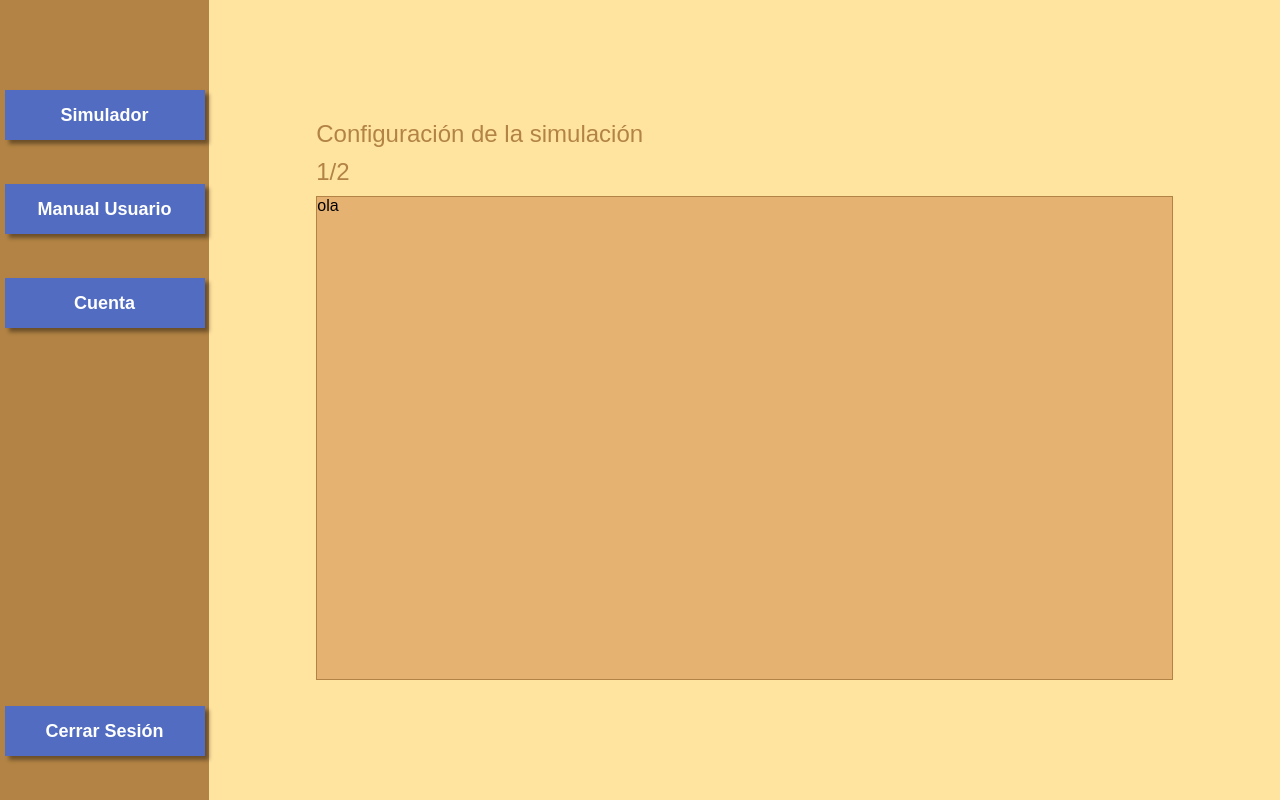
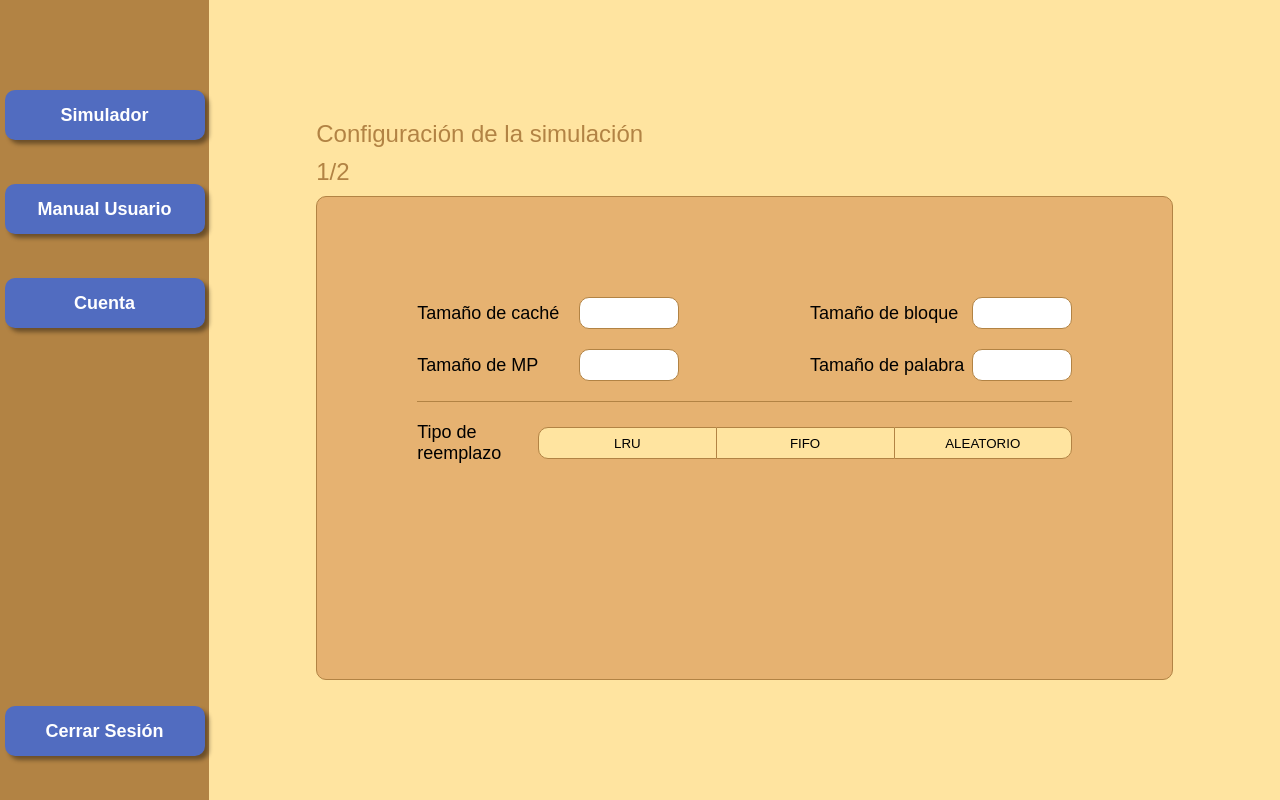
Before and after one commit to eloy98g/cache-simulator, a React app: page /dashboard in a window 1280 px wide. Both pictures are taken after a click on the button "Simulador". Built offline with nearby package versions, Linux system fonts and the light colour scheme.

Commit message:
working on item selection

```diff
--- /dev/null
+++ b/src/components/ItemSelection.jsx
@@ -0,0 +1,35 @@
+import React from 'react';
+import '../styles/components/ItemSelection.scss';
+
+const ItemSelection = (props) => {
+  const handleClick = (item) => {
+    const currentElement = document.getElementsByClassName('selected');
+    const newElement = document.getElementById(item);
+
+    console.log(`current: ${currentElement[0].id}`);
+    console.log(`nuevo: ${newElement.id}`);
+
+    newElement.classList.add('selected');
+    if(currentElement.length > 0){
+      currentElement[0].classList.remove('selected');
+    }
+  };
+
+  const pps = { ...props };
+  return (
+    <div className="container">
+      {pps.items.map((item) => (
+        <button
+          type="button"
+          className={pps.items.indexOf(item) === 0 ? 'item selected' : 'item'}
+          id={item}
+          onClick={() => handleClick(item)}
+        >
+          {item}
+        </button>
+      ))}
+    </div>
+  );
+};
+
+export default ItemSelection;
--- a/src/components/SimulatorInput.jsx
+++ b/src/components/SimulatorInput.jsx
@@ -1,16 +1,41 @@
 import React from 'react';
 import '../styles/components/SimulatorInput.scss';
+import ItemSelection from './ItemSelection';
 
 const SimulatorInput = () => {
-  return(
-    <div className="container">
+  return (
+    <div className="sim-container">
       <p className="text">Configuración de la simulación</p>
       <p className="text">1/2</p>
-      <div className="content">
-        <p>ola</p>
+      <div className="sim-content">
+        <div className="content-row">
+          <div className="sim-item">
+            <p className="sim-title">Tamaño de caché</p>
+            <input type="text" className="sim-input" />
+          </div>
+          <div className="sim-item">
+            <p className="sim-title">Tamaño de bloque</p>
+            <input type="text" className="sim-input" />
+          </div>
+        </div>
+        <div className="content-row">
+          <div className="sim-item">
+            <p className="sim-title">Tamaño de MP</p>
+            <input type="text" className="sim-input" />
+          </div>
+          <div className="sim-item">
+            <p className="sim-title">Tamaño de palabra</p>
+            <input type="text" className="sim-input" />
+          </div>
+        </div>
+        <div className="sim-separator" />
+        <div className="content-row" style={{marginTop: '20px'}}>
+          <p className="sim-title">Tipo de reemplazo</p>
+          <ItemSelection items={['LRU', 'FIFO', 'ALEATORIO']} />
+        </div>
       </div>
     </div>
-  )
+  );
 };
 
 export default SimulatorInput;
--- /dev/null
+++ b/src/styles/components/ItemSelection.scss
@@ -0,0 +1,50 @@
+@import '../Vars.scss';
+
+.container {
+  width: 100%;
+  height: 32px;
+  border-radius: 10px;
+  display: flex;
+  flex-direction: row;
+  align-items: center;
+}
+
+.item {
+  width: 100%;
+  height: 100%;
+  border: 1px solid $primary-darken;
+  display: flex;
+  text-align: center;
+  align-items: center;
+  justify-content: center;
+  background-color: $primary-lighten;
+  cursor: pointer;
+  outline: none;
+
+  .selected{
+    background-color: red;
+  }
+}
+
+.item .selected {
+  box-shadow: inset 0 0 10px rgba(0, 0, 0, 0.4);
+  background-color: red;
+}
+
+.container .item:nth-child(1) {
+  border-top-left-radius: 10px;
+  border-bottom-left-radius: 10px;
+}
+
+.container .item:nth-child(2n) {
+  border-left: none;
+}
+
+.container .item:nth-last-child(2n) {
+  border-right: none;
+}
+
+.container .item:nth-last-child(1) {
+  border-top-right-radius: 10px;
+  border-bottom-right-radius: 10px;
+}
--- a/src/styles/components/SimulatorInput.scss
+++ b/src/styles/components/SimulatorInput.scss
@@ -1,19 +1,27 @@
 @import '../Vars.scss';
 
-.container{
+.sim-container{
   display: flex;
   flex-direction: column;
   justify-content: center;
   align-items: flex-start;
   width: 80%;
+  max-width: 900px;
   height: 70%;
+  max-height: 600;
 }
 
-.content{
+.sim-content{
   width: 100%;
   height: 100%;
   background-color: $primary;
   border: 1px solid $primary-darken;
+  border-radius: 10px;
+  display: column;
+  padding-bottom: 100px;
+  padding-top: 100px;
+  padding-left: 100px;
+  padding-right: 100px;
 }
 
 .text{
@@ -22,3 +30,41 @@
   color: $primary-darken;
   margin-bottom: 10px;
 }
+
+.content-row{
+  display: flex;
+  flex-direction: row;
+  justify-content: space-between;
+  align-items: center;
+}
+
+.sim-item{
+  margin-bottom: 20px;
+  width: 40%;
+  display: flex;
+  flex-direction: row;
+  justify-content: space-between;
+  align-items: center;
+}
+
+.sim-title {
+  font-size: 18px;
+}
+
+.sim-input{
+  border-radius: 10px;
+  border: 1px solid $primary-darken;
+  width: 100px;
+  height: 32px;
+  outline: none;
+  padding-left: 5px;
+  padding-right: 5px;
+  font-size: 18px;
+  align-items: center;
+  text-align: center;
+}
+
+.sim-separator {
+  width: 100%;
+  border-bottom: 1px solid $primary-darken;
+}
--- a/src/styles/containers/Dashboard.scss
+++ b/src/styles/containers/Dashboard.scss
@@ -55,6 +55,7 @@
   font-weight: bold;
   cursor: pointer;
   box-shadow: 4px 4px 4px rgba(0, 0, 0, 0.4);
+  border-radius: 10px;
 }
 
 .sb-button:hover {
```
